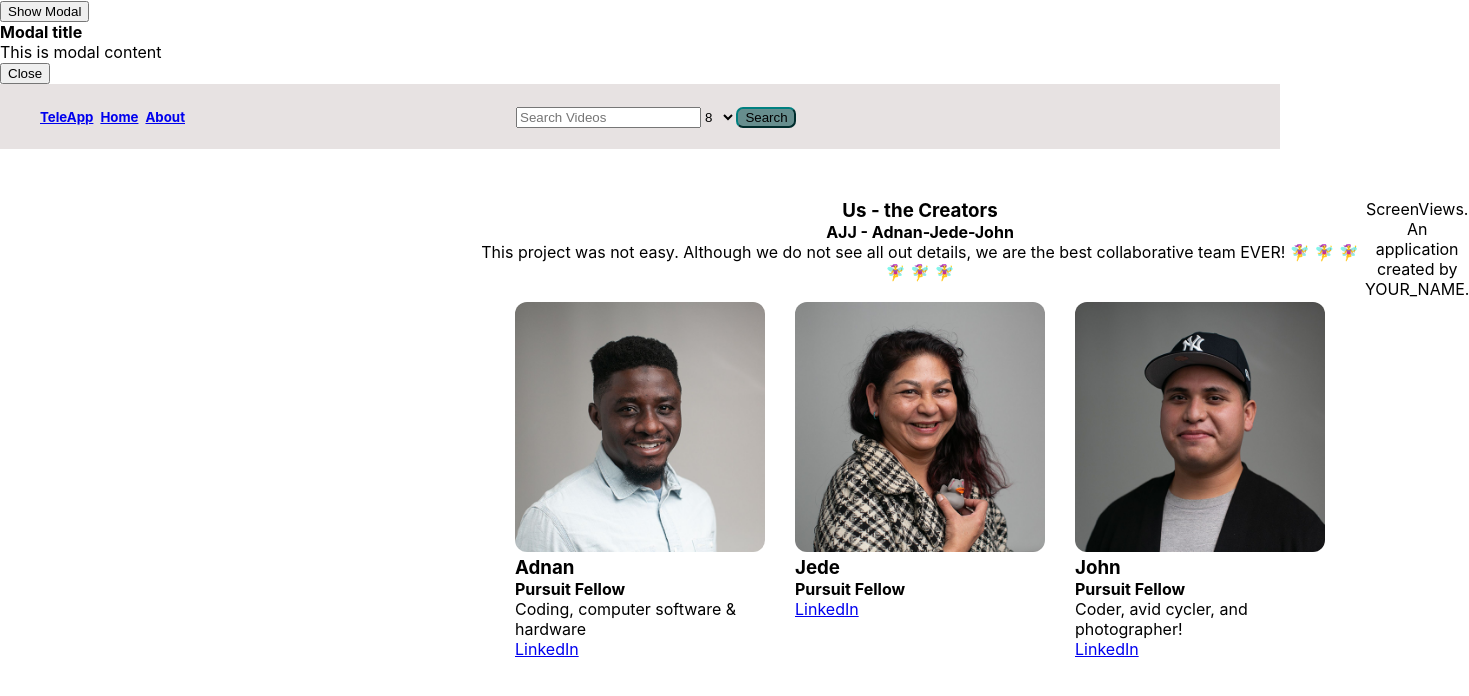
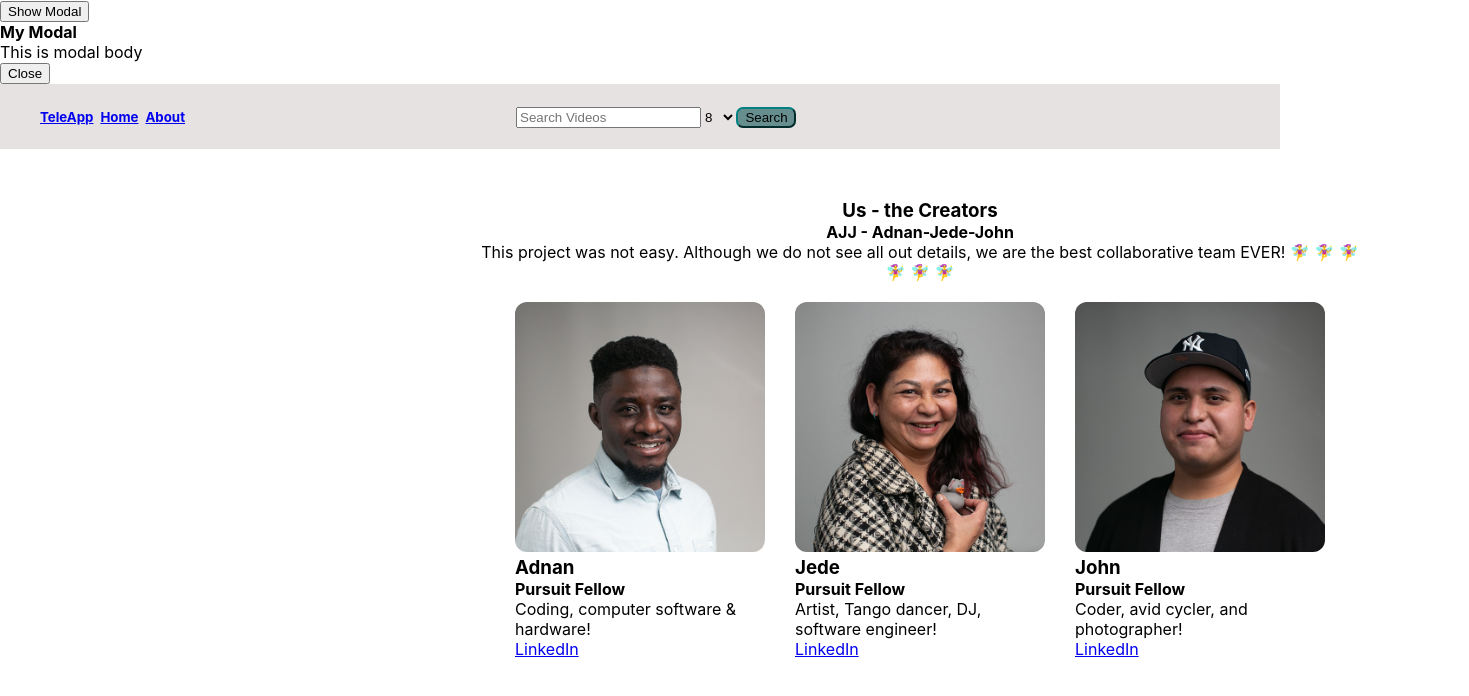
Before and after one commit to jcprado92/AntiKremlinApp, a React (Create React App) app: page /about in a window 1280 px wide. Both pictures are taken after a click on the button "Show Modal". Shown: the top 696 px of the page, 1469 px wide, since content can reach past the window. Built offline with nearby package versions, Linux system fonts and the light colour scheme.

Commit message:
adds-spongebob

```diff
--- a/package.json
+++ b/package.json
@@ -10,6 +10,7 @@
     "react-dom": "^18.1.0",
     "react-router-dom": "^6.3.0",
     "react-scripts": "5.0.1",
+    "react-transition-group": "^4.4.2",
     "react-youtube": "^9.0.2",
     "web-vitals": "^2.1.4"
   },
--- a/src/App.js
+++ b/src/App.js
@@ -1,7 +1,7 @@
 import React from "react";
 import "./App.css";
 import Navbar from "./components/common/Navbar";
-import Footer from './components/common/Footer';
+// import Footer from './components/common/Footer';
 import Home from "./components/common/Home";
 import ShowVideo from "./components/ShowVideo";
 import VideosIndex from "./components/VideosIndex";
@@ -33,7 +33,7 @@ function App() {
   return (
     <div className="App">
       <button onClick={() => setShow(true)}>Show Modal</button>
-      <Modal show={show}/>
+      <Modal title="My Modal"show={show} onClose={() => setShow(false)}><p>This is modal body</p></Modal>
       <Router>
         <Navbar setSearch={setSearch} setMaxResult={setMaxResult} />
         <div className="main__videos">
@@ -44,7 +44,7 @@ function App() {
             <Route path="/about" element={<About />} />
             <Route path="/about/:id" element={<CreatorCard/>} />
           </Routes>
-            <Footer/>
+            {/* <Footer/> */}
         </div>
       </Router>
     </div>
--- a/src/components/Modal/Modal.css
+++ b/src/components/Modal/Modal.css
@@ -8,20 +8,42 @@ background-color: Irgba(0, 0, 0, 0.5);
 display: flex;
 align-items: center;
 justify-content: center;
+opacity: 0;
+transition: all 0.3s ease-in-out;
+pointer-events: none;
 }
 
-.modal-content{
+.modal.enter-done {
+    opacity: 1;
+    pointer-events: visible;
+}
+
+.modal.exit {
+    opacity: 0;
+}
+
+.modal.show {
+    opacity: 1;
+    pointer-events: visible;
+}
+.modal-content {
     width: 500px;
     background-color:
     _#fff;
+    transform: translateY(-200px);
+    transition: all 0.3s ease-in-out;
     }
-    .modal-header, .modal-footer{
+.modal.modal.enter-done
+.modal.show .modal-content {
+        transform: translateY(0);
+    }
+.modal-header, .modal-footer {
     padding: 10px;
     }
-    .modal-title{
+.modal-title {
     margin: 0;
     }
-    .modal-body {
+.modal-body {
     padding: 10px;
     border-top: 1px solid
     _#eee;
--- a/src/components/Modal/Modal.js
+++ b/src/components/Modal/Modal.js
@@ -1,22 +1,27 @@
 import React from'react'
-const Modal = ({show, onCo}) => {
-    if(!show){
-        return null
-    }
+import { CSSTransition } from 'react-transition-group'
+const Modal = (props) => {
+    // if(!props.show){
+    //     return null
+    // }
 return (
-<div className="modal">
-<div className="modal-content">
+    <CSSTransition in={props.show}
+    unmountOnExit
+    timeout={{ enter: 0, exit: 300}}>
+<div className={`modal ${props.show ? 'show' : ''}`} onClick={props.onClose}>
+<div className="modal-content" onClick={(e) => e.stopPropagation()}>
 <div className="modal-header">
-<h4 className="modal-title">Modal title</h4>
+<h4 className="modal-title">{props.title}</h4>
 </div>
 <div className="modal-body">
-This is modal content
+{props.children}
 </div>
 <div className="modal-footer">
-<button className="button">Close</button>
+<button className="button" onClick={props.onClose}>Close</button>
 </div>
 </div>
 </div>
+</CSSTransition>
 )
 }
 export default Modal
--- a/src/components/common/About.js
+++ b/src/components/common/About.js
@@ -19,7 +19,7 @@ const creators = [
     id: 1,
     img: imgURL,
     status: "Pursuit Fellow",
-    description: "Coding, computer software & hardware",
+    description: "Coding, computer software & hardware!",
     linkedIn: "https://www.linkedin.com/in/adnan-abubakar-adams/",
     brief: ""
   },
@@ -28,7 +28,7 @@ const creators = [
     id: 2,
     img: imgURL2,
     status: "Pursuit Fellow",
-    description: "",
+    description: "Artist, Tango dancer, DJ, software engineer!",
     linkedIn: "https://www.linkedin.com/in/jedeb/",
     brief: ""
   },
--- a/src/components/common/Home.js
+++ b/src/components/common/Home.js
@@ -6,7 +6,7 @@ export default function Home({ videos, setVideos }) {
 
   useEffect(() => {
     fetch(
-      `https://www.googleapis.com/youtube/v3/search?part=snippet&maxResults=20&type=video&key=${process.env.REACT_APP_API_KEY}`
+      `https://www.googleapis.com/youtube/v3/search?part=snippet&q=spongebobdidwhat&maxResults=20&type=video&key=${process.env.REACT_APP_API_KEY}`
     )
       .then((response) => response.json())
       .then((data) => setVideos(data.items));
@@ -32,4 +32,5 @@ export default function Home({ videos, setVideos }) {
 //catch( navigate to error component )
 
 //have state of error equal to boolean
+
 //create modal component  error state in app
```
Also changed, not shown: 1 other file (tests, documents, lock files or other folders).
